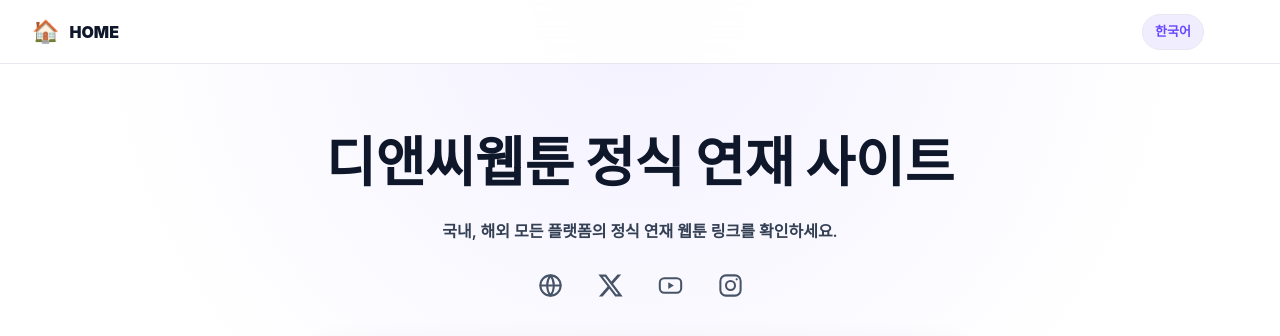
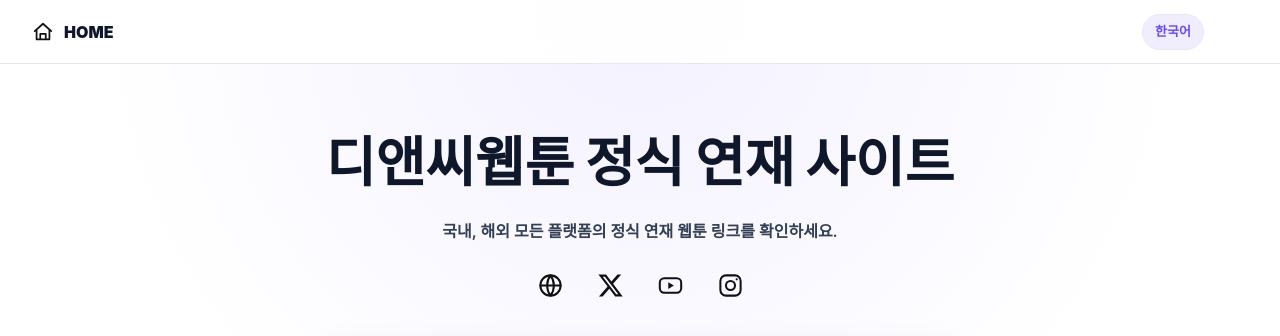
Before and after one commit to dncgpt8-del/webtoon-links-hub, a Next.js app: page / in a window 1280 px wide. Shown: the top 336 px of the page. Built offline with nearby package versions, Linux system fonts and the light colour scheme; no server answers.

Commit message:
Use monochrome navigation icons

```diff
--- a/app/globals.css
+++ b/app/globals.css
@@ -89,9 +89,14 @@ a {
   font-weight: 900;
 }
 
-.brand span {
-  color: var(--violet);
-  font-size: 22px;
+.brand svg {
+  width: 22px;
+  height: 22px;
+  fill: none;
+  stroke: #111111;
+  stroke-linecap: round;
+  stroke-linejoin: round;
+  stroke-width: 1.9;
 }
 
 .top-nav {
@@ -207,17 +212,16 @@ a {
   height: 44px;
   place-items: center;
   border-radius: 999px;
-  color: #475467;
+  color: #111111;
   transition:
-    color 160ms ease,
     background 160ms ease,
     transform 160ms ease;
 }
 
 .social-links a:hover,
 .social-links a:focus-visible {
-  background: var(--violet-soft);
-  color: var(--violet);
+  background: #f2f4f7;
+  color: #111111;
   outline: none;
   transform: translateY(-2px);
 }
--- a/app/page.tsx
+++ b/app/page.tsx
@@ -1064,7 +1064,10 @@ function Header({
   return (
     <header className="topbar" id="top">
       <button className="brand" onClick={onHome} type="button">
-        <span>🏠</span>
+        <svg aria-hidden="true" viewBox="0 0 24 24">
+          <path d="m3 11 9-8 9 8" />
+          <path d="M5 10v10h14V10M9 20v-6h6v6" />
+        </svg>
         HOME
       </button>
       <div className="topbar-actions">
```
